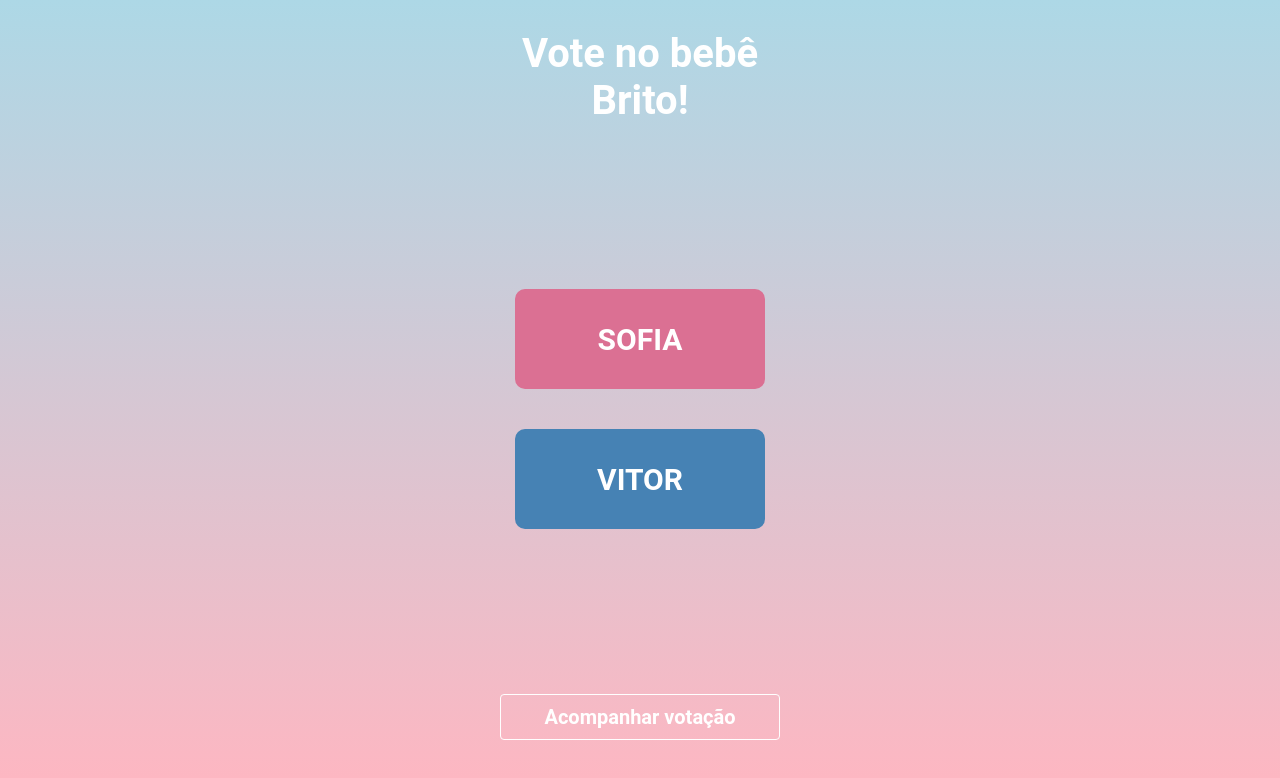
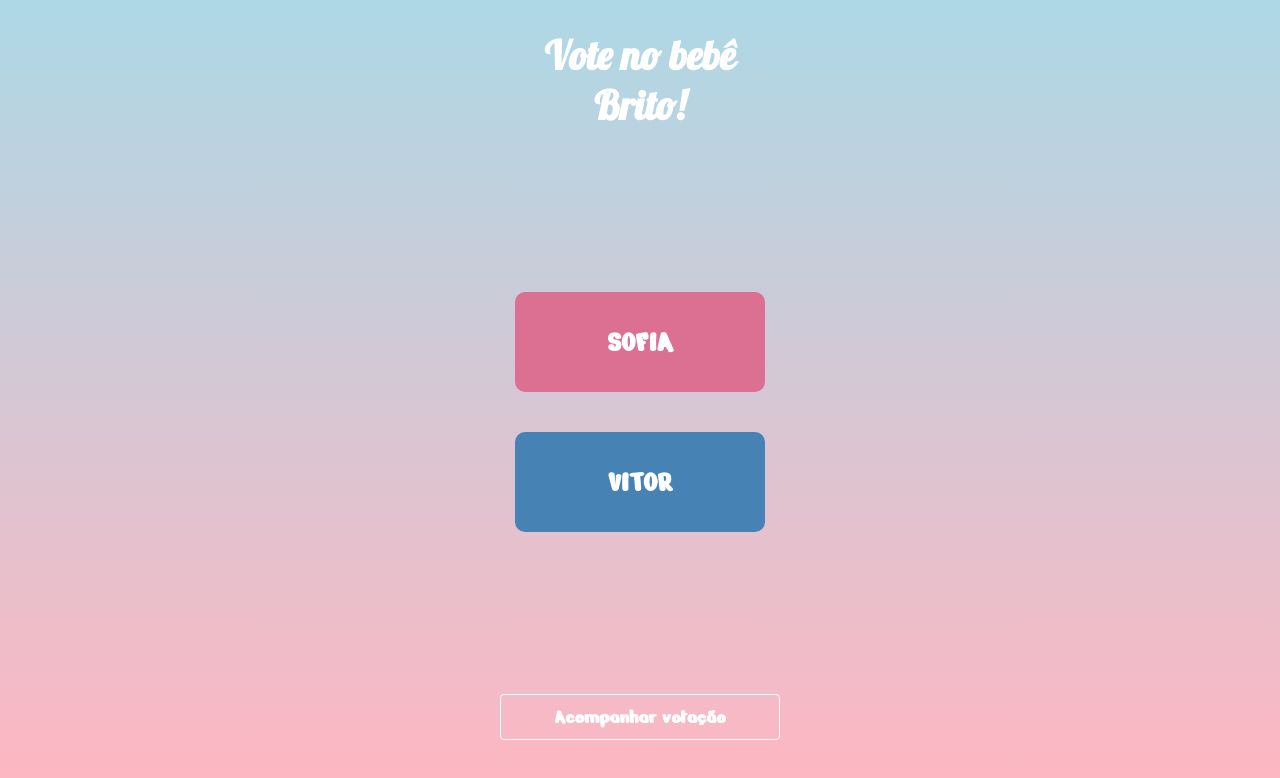
Before and after one commit to icaromagnago/gender-poll-web, a React (Create React App) app: page / in a window 1280 px wide. Shown: the top 778 px of the page. Built offline with nearby package versions, Linux system fonts and the light colour scheme; no server answers.

Commit message:
alteraçao fonte

```diff
--- a/public/index.html
+++ b/public/index.html
@@ -9,6 +9,11 @@
       content="Web site created using create-react-app"
     />
 
+    <link rel="preconnect" href="https://fonts.gstatic.com">
+    <link href="https://fonts.googleapis.com/css2?family=Nerko+One&display=swap" rel="stylesheet">
+
+    <link rel="preconnect" href="https://fonts.gstatic.com">
+    <link href="https://fonts.googleapis.com/css2?family=Lobster&display=swap" rel="stylesheet">
     <title>xBaby</title>
   </head>
   <body>
--- a/src/services/api.js
+++ b/src/services/api.js
@@ -6,11 +6,12 @@ import firebaseConfig from '../firebaseConfig';
 
 const firebaseApp = firebase.initializeApp(firebaseConfig);
 const db = firebaseApp.firestore();
+const docId = 'jR4afKvWU5AzuFpUuez5';
 
 const api = {
     vote: async (gender) => {
         let votesRef = db.collection('votes')
-            .doc('XGUCw6QgC9KHvBkvtPAt');
+            .doc(docId);
 
         let poll = await votesRef.get();
         let pollData = poll.data();
@@ -20,7 +21,7 @@ const api = {
     },
 
     onVoteResult: (setPollResult) => {
-        return db.collection('votes').doc('XGUCw6QgC9KHvBkvtPAt').onSnapshot(doc => {
+        return db.collection('votes').doc(docId).onSnapshot(doc => {
             if (doc.exists) {
                 let data = doc.data();
                 const totalVotes = data.boy + data.girl;
--- a/src/styles/global.js
+++ b/src/styles/global.js
@@ -1,8 +1,6 @@
 import { createGlobalStyle } from 'styled-components';
 
 export default createGlobalStyle`
-  @import url('https://fonts.googleapis.com/css2?family=Roboto:wght@400;700&display=swap');
-
   * {
     margin: 0;
     padding: 0;
@@ -19,9 +17,15 @@ export default createGlobalStyle`
   body {
     -webkit-font-smoothing: antialiased;
   }
-  body, input, button {
-    font: 14px 'Roboto', sans-serif;
+
+  body, button {
+    font: 14px 'Nerko One', cursive, sans-serif;
   }
+
+  h1 {
+    font: 14px 'Lobster', cursive, sans-serif;
+  }
+
   a {
     text-decoration: none;
   }
```
